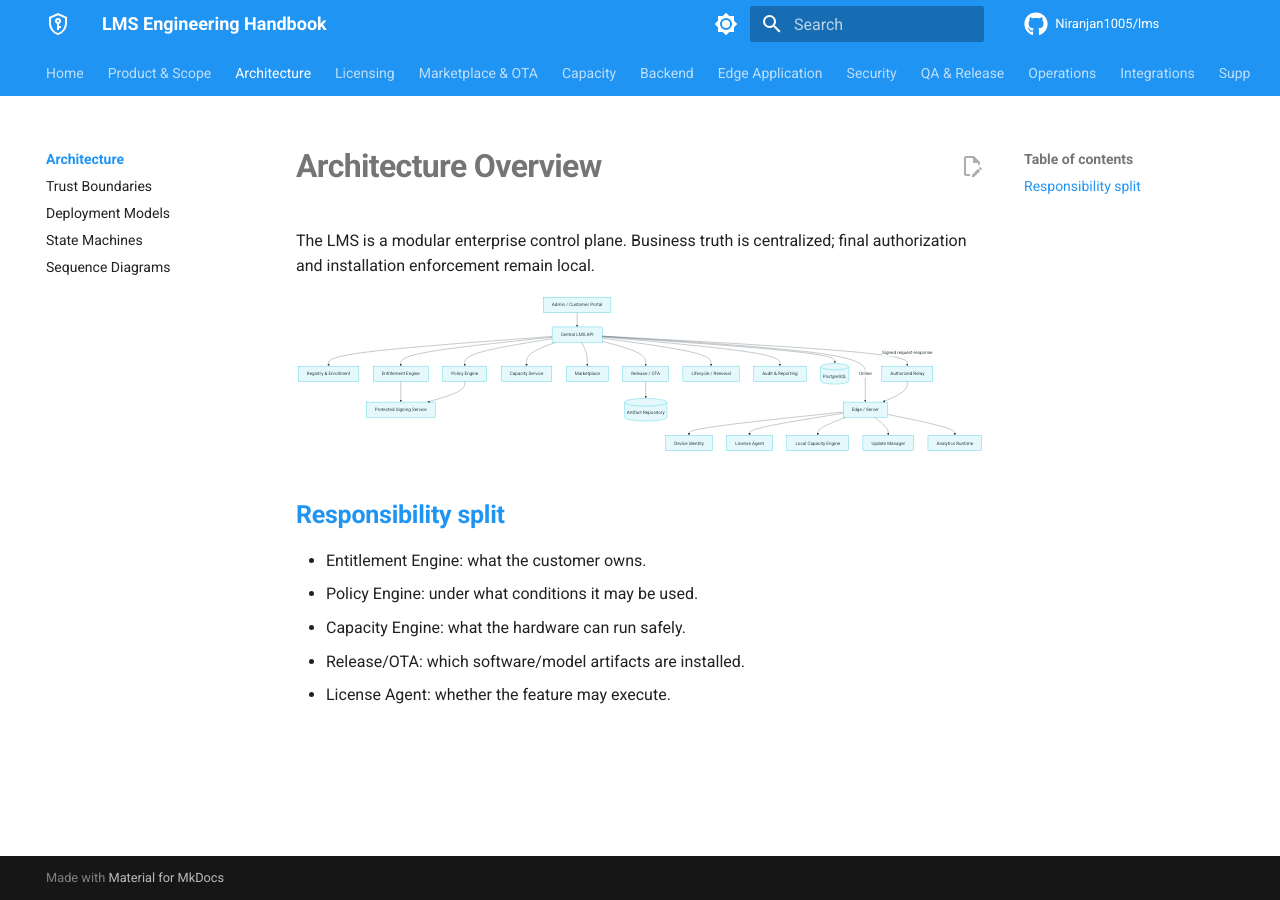
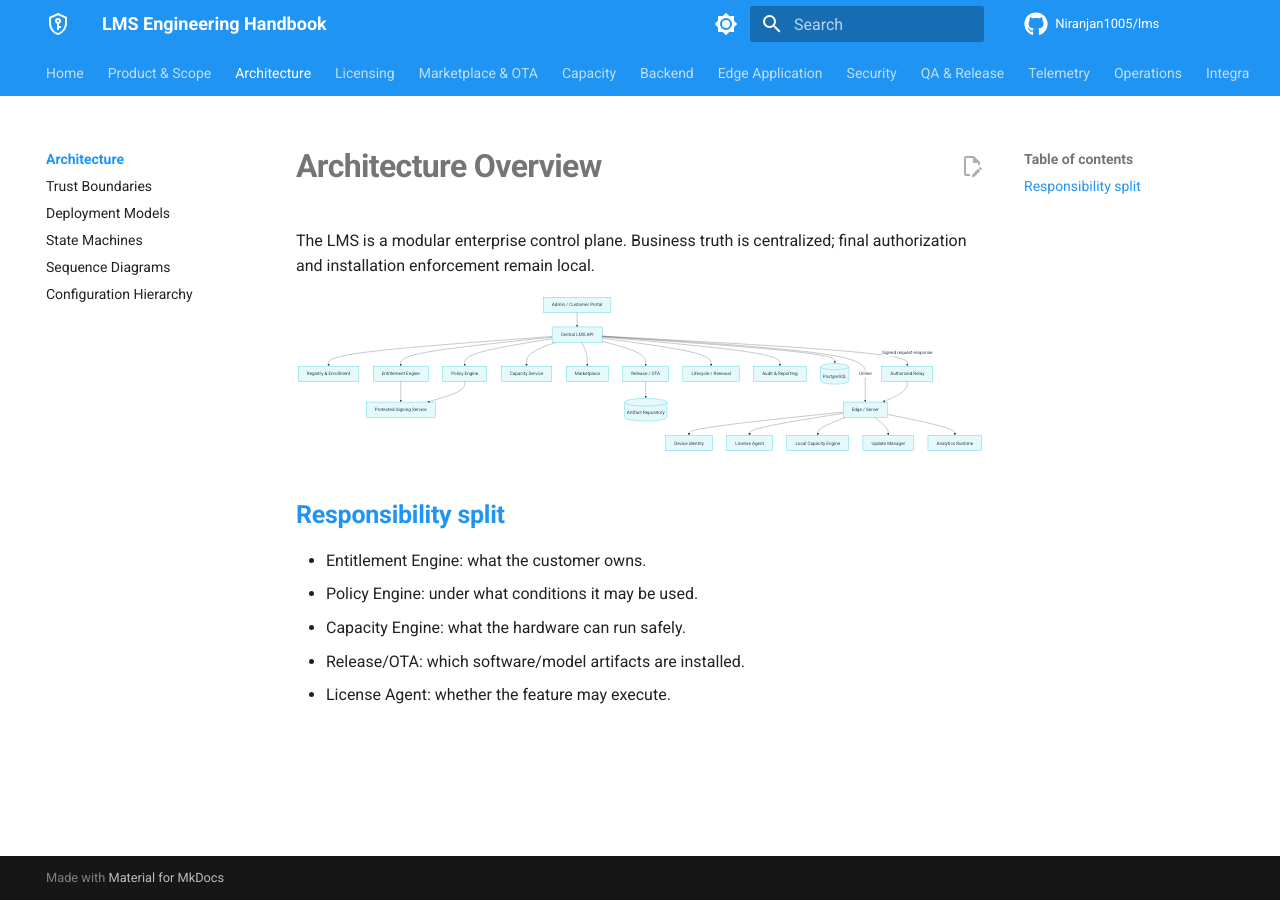
Before and after one commit to Niranjan1005/lms, an MkDocs documentation site: the page built from docs/architecture/index.md, in a window 1280 px wide. Built offline with MkDocs 1.6.1 and Material for MkDocs 9.7.7, drawn with Linux system fonts in a browser that asks for light colours; comment, search, counter and statistics services are not loaded; part of the change alters nothing that is shown.

```diff
--- a/mkdocs.yml
+++ b/mkdocs.yml
@@ -86,10 +86,13 @@ nav:
       - Deployment Models: architecture/deployment-models.md
       - State Machines: architecture/state-machines.md
       - Sequence Diagrams: architecture/sequence-diagrams.md
+      - Configuration Hierarchy: architecture/configuration-hierarchy.md
   - Licensing:
       - Overview: licensing/index.md
       - Entitlements & Allocations: licensing/entitlements.md
       - Grants: licensing/grants.md
+      - Dynamic Policy Model: licensing/policy-model.md
+      - Signed Grant Format: licensing/grant-format.md
       - Trials & Add-ons: licensing/trials-addons.md
       - Renewal & Offline Validity: licensing/renewal.md
   - Marketplace & OTA:
@@ -119,6 +122,7 @@ nav:
       - Approval Workflows: backend/approval-workflows.md
       - Audit Event Catalogue: backend/audit-event-catalog.md
       - Indexing & Concurrency: backend/indexing-concurrency.md
+      - Database Migration Policy: backend/migration-policy.md
       - Observability & SLOs: backend/observability-slos.md
   - Edge Application:
       - Overview: edge/index.md
@@ -140,13 +144,18 @@ nav:
       - Definition of Ready / Done: qa/definition-of-ready-done.md
       - Acceptance Criteria by Phase: qa/acceptance-criteria-by-phase.md
       - Critical Flow Test Matrix: qa/critical-flow-test-matrix.md
+  - Telemetry:
+      - Usage Telemetry Schema: telemetry/schema.md
   - Operations:
       - Backup & Recovery: operations/backup-recovery.md
+      - Customer-Hosted Topology: operations/customer-hosted-topology.md
+      - Environment Standards: operations/environment-standards.md
       - Monitoring & ERP: operations/monitoring-erp.md
       - Notifications: operations/notifications.md
       - Incident Response: operations/incident-response.md
       - Disaster Recovery: operations/disaster-recovery.md
       - Runbook Baseline: operations/runbook-baseline.md
+      - Support Runbooks: operations/support-runbooks.md
   - Integrations:
       - ERP Contract: integrations/erp-contract.md
   - Support:
@@ -154,6 +163,7 @@ nav:
   - Governance:
       - Team RACI: governance/raci.md
       - Standards: governance/standards.md
+      - Handbook Status & Ownership: governance/handbook-status.md
       - Change Control: governance/change-control.md
       - Release Approval SOP: governance/release-approval-sop.md
       - Git & PR Standards: governance/git-pr-standards.md
@@ -162,6 +172,12 @@ nav:
       - ADR-002 Modular Monolith: adr/002-modular-monolith.md
       - ADR-003 Marketplace in LMS: adr/003-marketplace-in-lms.md
       - ADR-004 Traditional Releases: adr/004-traditional-releases.md
+      - ADR-005 Device Identity: adr/005-device-identity.md
+      - ADR-006 Separate Signing Keys: adr/006-separate-signing-keys.md
+      - ADR-007 Offline Request/Response: adr/007-offline-request-response.md
+      - ADR-008 Production Authentication: adr/008-production-authentication.md
+      - ADR-009 Model Key Wrapping: adr/009-model-key-wrapping.md
+      - ADR-010 Package Format: adr/010-package-format.md
   - Delivery:
       - Implementation Phases: delivery/phases.md
       - Open Decisions: delivery/open-decisions.md
```
